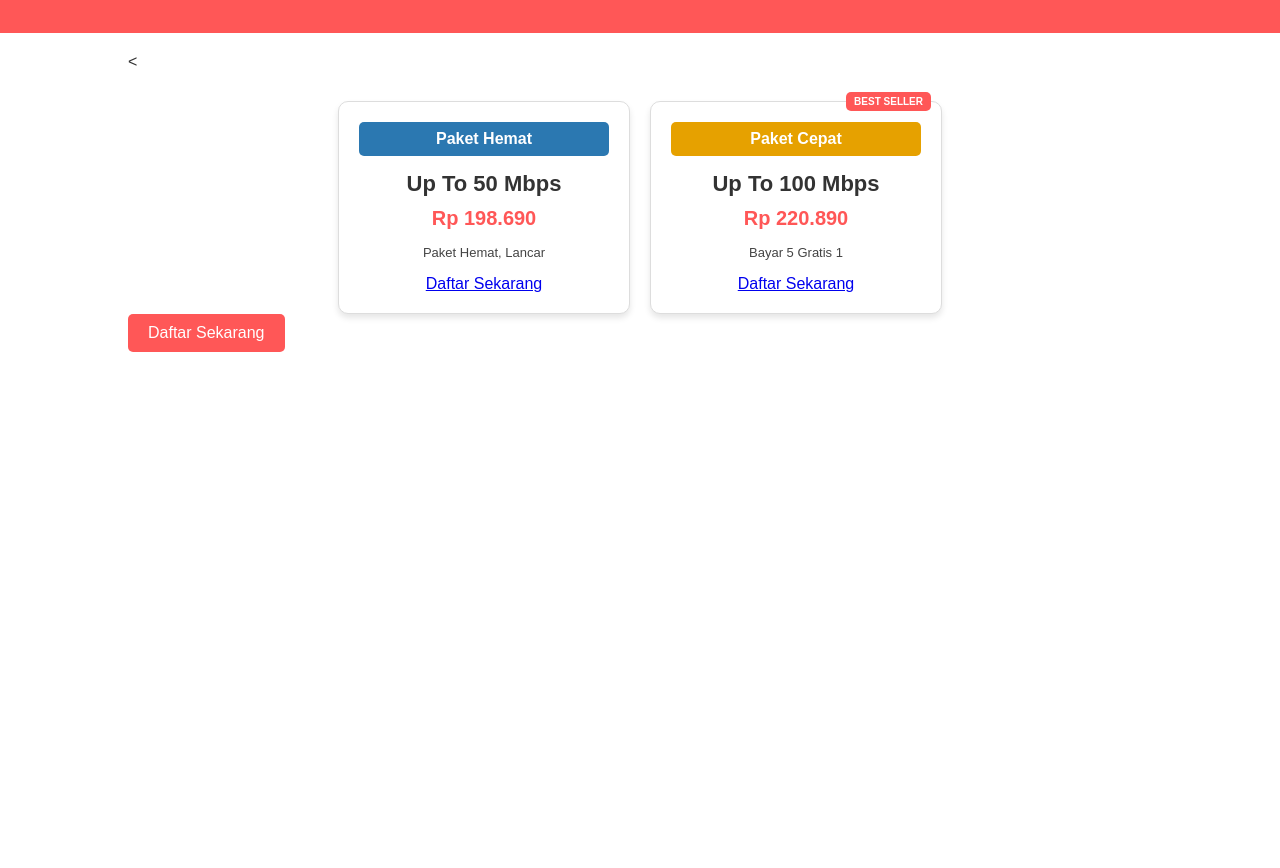
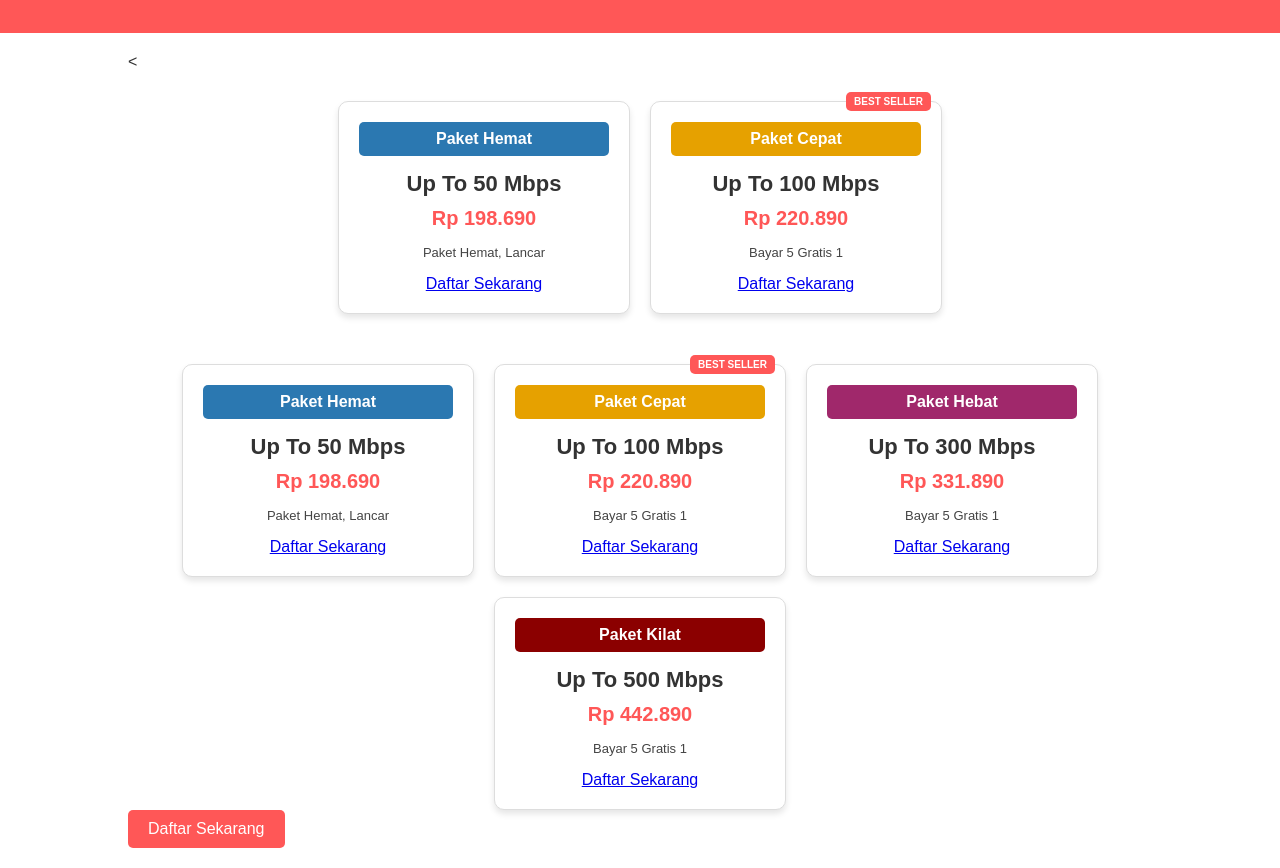
Before and after one commit to rahmatuin18-gif/INDOSAT-HI-FI-, a plain HTML site: page index.html in a window 1280 px wide. Shown: the part 121-989 px from the top of the page. Before the commit the page ends 800 px from the top, so only its background shows below. Drawn offline with Linux system fonts and the light colour scheme.

Commit message:
Update index.html

```diff
--- a/index.html
+++ b/index.html
@@ -101,6 +101,43 @@ header { background-color: #ff5757; color: white; padding: 20px 0; text-align: c
     <div class="price">Rp 220.890</div>
     <p class="promo">Bayar 5 Gratis 1</p>
     <a href="https://wa.me/6285892431341">Daftar Sekarang</a>
+  </div><div class="pricing-container">
+  <!-- Paket HiFiBasic -->
+  <div class="card">
+    <div class="card-header basic">Paket Hemat</div>
+    <div class="speed">Up To 50 Mbps</div>
+    <div class="price">Rp 198.690</div>
+    <p class="promo">Paket Hemat, Lancar</p>
+    <a href="https://wa.me/6285892431341">Daftar Sekarang</a>
+  </div>
+
+  <!-- Paket HiFiFast -->
+  <div class="card popular">
+    <div class="badge">BEST SELLER</div>
+    <div class="card-header fast">Paket Cepat</div>
+    <div class="speed">Up To 100 Mbps</div>
+    <div class="price">Rp 220.890</div>
+    <p class="promo">Bayar 5 Gratis 1</p>
+    <a href="https://wa.me/6285892431341">Daftar Sekarang</a>
+  </div>
+
+  <!-- Paket HiFiSuper -->
+  <div class="card">
+    <div class="card-header super">Paket Hebat</div>
+    <div class="speed">Up To 300 Mbps</div>
+    <div class="price">Rp 331.890</div>
+    <p class="promo">Bayar 5 Gratis 1</p>
+    <a href="https://wa.me/6285892431341">Daftar Sekarang</a>
+  </div>
+
+  <!-- Paket HiFiTurbo -->
+  <div class="card">
+    <div class="card-header turbo">Paket Kilat</div>
+    <div class="speed">Up To 500 Mbps</div>
+    <div class="price">Rp 442.890</div>
+    <p class="promo">Bayar 5 Gratis 1</p>
+    <a href="https://wa.me/6285892431341">Daftar Sekarang</a>
+  </div>
   </div>
 </div>
 <a href="https://wa.me/6285892431341" class="btn btn-primary">Daftar Sekarang</a>
```
